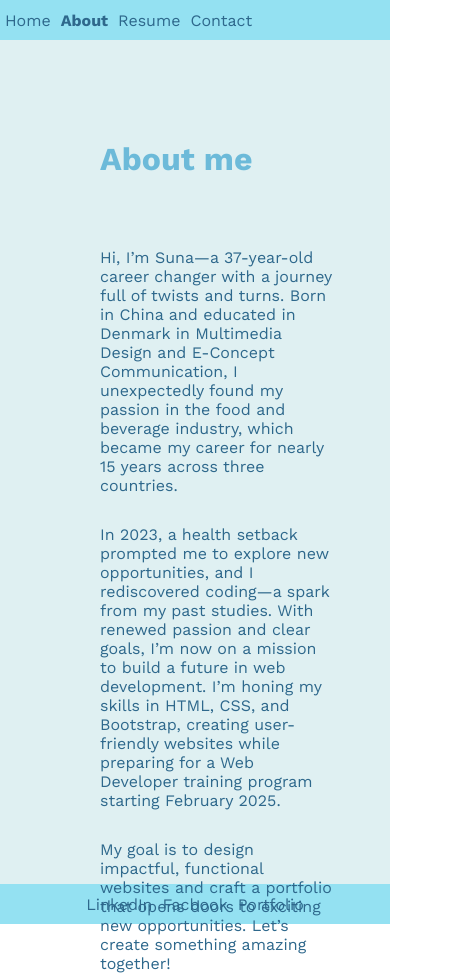
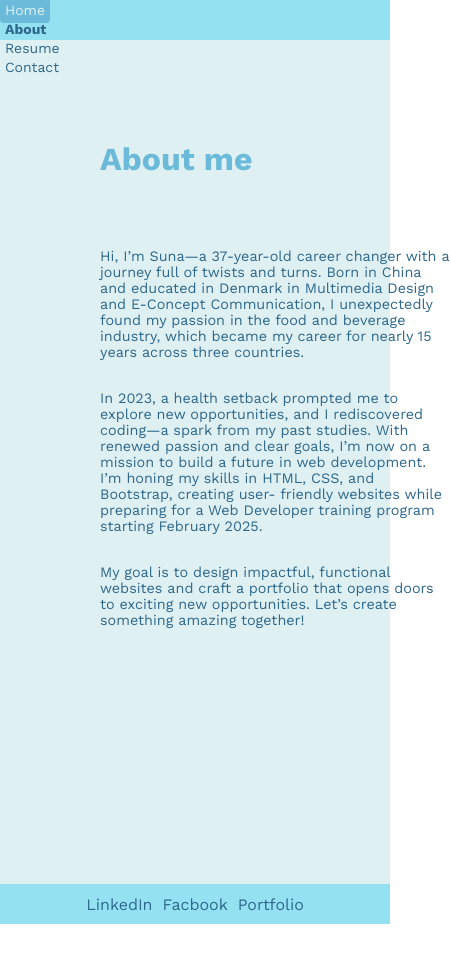
Before and after one commit to sunavincent/html-this-is-suna, a plain HTML site: page public/about.html in a window 390 px wide. Shown: the whole page, 451 px wide, since content can reach past the window. After the commit the page ends 924 px from the top, so only its background shows below. Drawn offline with nearby package versions, Linux system fonts and the light colour scheme; a web font is replaced by a local one.

Commit message:
Add files via upload

```diff
--- a/public/contact-style.css
+++ b/public/contact-style.css
@@ -2,46 +2,47 @@
     margin: 0;
     padding: 0;
     box-sizing: border-box;
-  }    /*This is a universal reset to remove any default margin or padding from all elements, including the body and the ul.*/
-
-body{
-    font-family: "Work Sans", serif;
-
-}
-p{
-    color:#2E688C;
-}
-.container.nav{
-    height: 40px;
-    width: 100%;
-    background-color:#94E1F2;
-    padding-top: 0;
 }
 
-.container.nav ul{
+body {
+    font-family: "Work Sans", serif;
+}
+
+.container.nav {
+    height: 40px;
+    width: 100%; /* Ensures the container spans the entire width */
+    background-color: #94E1F2;
+    padding-top: 0;
+    display: flex; /* Use flexbox for proper alignment */
+    justify-content: flex-start; /* Align content to the left */
+    align-items: center;
+    padding-left: 50px; /* Moves the navigation bar content 50px from the left */
+}
+
+.container.nav ul {
     list-style-type: none;
-    display:flex;
-    justify-content: start;
-    align-items: center;
+    display: flex;
+    gap: 20px; /* Adds spacing between list items */
     padding: 0;
-    height: 40px;  /*to make align-items work , height needed */
-
-}
-.container.nav li{
     margin: 0;
 }
-.container.nav a{
+
+.container.nav li {
+    margin: 0;
+}
+
+.container.nav a {
     text-decoration: none;
-    color:#2E688C;
-    padding:5px;
+    color: #2E688C;
+    padding: 5px;
     font-size: 16px;
 }
 
 .container.nav a:hover {
-    color:#DFF0F2;
-    background-color:#6CBAD9; /* Background color on hover */
-    border-radius: 4px; /* Optional rounded corners */
-  }
+    color: #DFF0F2;
+    background-color: #6CBAD9;
+    border-radius: 4px;
+}
 
 
 /*summary*/
@@ -116,3 +117,67 @@ p{
     padding:5px;
     font-size: 16px;
 }
+
+@media (max-width: 768px) {
+    /* Navigation */
+    .container.nav {
+        padding-left: 20px; /* Less padding for smaller screens */
+    }
+
+    .container.nav ul {
+        flex-direction: column;
+        gap: 10px; /* Reduced gap between items */
+        align-items: flex-start;
+    }
+
+    /* Summary Section */
+    .container.summary p {
+        width: 80%;
+        font-size: 1rem;
+    }
+
+    .container.summary h2 {
+        font-size: 2.5rem;
+        margin-left: 50px; /* Adjust heading margin */
+    }
+
+    /* Footer */
+    .container.footer ul {
+        flex-direction: column;
+        gap: 5px;
+    }
+}
+
+/* For mobile devices (max-width: 480px) */
+@media (max-width: 480px) {
+    /* Navigation */
+    .container.nav {
+        padding-left: 10px; /* Minimal padding on smaller screens */
+    }
+
+    .container.nav ul {
+        flex-direction: column;
+        gap: 8px; /* Further reduced gap between items */
+    }
+
+    .container.nav a {
+        font-size: 14px; /* Smaller font size */
+    }
+
+    /* Summary Section */
+    .container.summary p {
+        width: 90%;
+        font-size: 0.9rem; /* Slightly smaller text for smaller screens */
+    }
+
+    .container.summary h2 {
+        font-size: 2rem; /* Reduced font size for mobile */
+        margin-left: 20px; /* Adjust margin */
+    }
+
+    /* Footer */
+    .container.footer ul {
+        flex-direction: column;
+        gap: 5px;
+    }
+}
--- a/public/resume-style.css
+++ b/public/resume-style.css
@@ -250,4 +250,65 @@ p{
     color:#2E688C;
     padding:5px;
     font-size: 16px;
+
 }
+/* For tablets and small laptops (max-width: 768px) */
+@media (max-width: 768px) {
+    /* Navigation */
+    .container.nav ul {
+        flex-direction: column;
+        align-items: flex-start;
+    }
+
+    /* Text Sections */
+    .container.summary p,
+    .container.skills p,
+    .container.exp p,
+    .container.edu p {
+        width: 80%;
+        font-size: 1rem;
+    }
+
+    /* Headings */
+    .container.summary h2,
+    .container.skills h2,
+    .container.exp h2,
+    .container.edu h2 {
+        font-size: 2.5rem;
+    }
+
+    /* Grid Layout for Skill Boxes and Experience Items */
+    .skills-boxes, .container.exp .exp-items, .edu-boxes {
+        grid-template-columns: 1fr;
+    }
+}
+
+/* For mobile devices (max-width: 480px) */
+@media (max-width: 480px) {
+    /* Navigation */
+    .container.nav a {
+        font-size: 14px;
+    }
+
+    /* Text Sections */
+    .container.summary p,
+    .container.skills p,
+    .container.exp p,
+    .container.edu p {
+        width: 90%;
+        font-size: 0.9rem;
+    }
+
+    /* Headings */
+    .container.summary h2,
+    .container.skills h2,
+    .container.exp h2,
+    .container.edu h2 {
+        font-size: 2rem;
+    }
+
+    /* Grid Layout Adjustments */
+    .skills-boxes, .container.exp .exp-items, .edu-boxes {
+        grid-template-columns: 1fr;
+    }
+}
--- a/style.css
+++ b/style.css
@@ -176,3 +176,56 @@ p{
     padding:5px;
     font-size: 16px;
 }
+
+@media (max-width: 768px) {
+    /* Navigation */
+    .container.nav ul {
+        flex-direction: column;
+        align-items: flex-start;
+    }
+
+    /* Text Sections */
+    .container.intro p,
+    .container.skills p,
+    .container.contact p {
+        width: 80%;
+        font-size: 1rem;
+    }
+
+    /* Large Headings */
+    .container.intro h2,
+    .container.skills h2,
+    .container.contact h2 {
+        font-size: 2.5rem;
+    }
+}
+
+@media (max-width: 480px) {
+    /* Navigation */
+    .container.nav {
+        padding: 0 10px;
+    }
+
+    .container.nav ul {
+        gap: 10px;
+    }
+
+    .container.nav a {
+        font-size: 14px;
+    }
+
+    /* Text Sections */
+    .container.intro p,
+    .container.skills p,
+    .container.contact p {
+        width: 90%;
+        font-size: 0.9rem;
+    }
+
+    /* Large Headings */
+    .container.intro h2,
+    .container.skills h2,
+    .container.contact h2 {
+        font-size: 2rem;
+    }
+}
```
